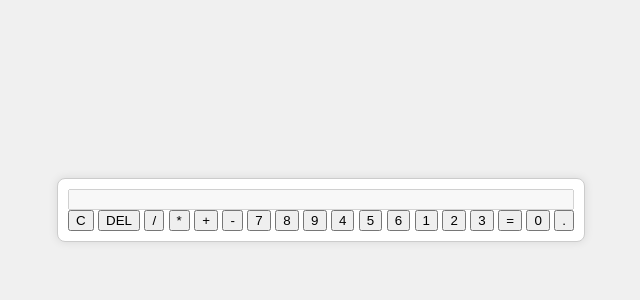
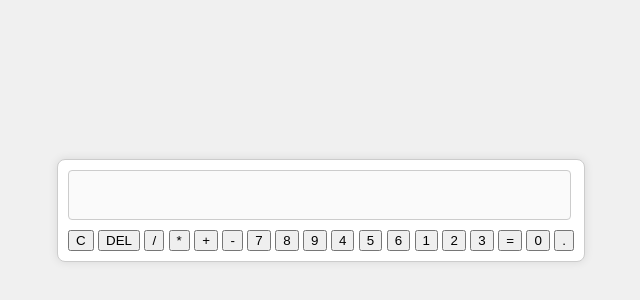
Before and after one commit to GinaHorch/OdinCalculator, a plain HTML site: page index.html in a window 1280 px wide. Shown: the part 190-490 px from the top of the page, without its empty margins (319-959 px from the left). Drawn offline with Linux system fonts and the light colour scheme.

Commit message:
Added defer to HTML for external JS and created styles for #display

```diff
--- a/index.html
+++ b/index.html
@@ -30,6 +30,6 @@
             <button onclick="appendOperator('.')">.</button>
         </div>
     </div>
-    <script src="javascript.js"></script>
+    <script src="javascript.js" defer></script>
 </body>
 </html>
--- a/styles.css
+++ b/styles.css
@@ -17,3 +17,13 @@ body {
     background-color: #fff;
     padding: 10px;
 }
+
+#display {
+    width: 95%;
+    padding: 10px;
+    margin-bottom: 10px;
+    border: 1px solid #ccc;
+    border-radius: 4px;
+    text-align: right;
+    font-size: 1.5em;
+}
```
